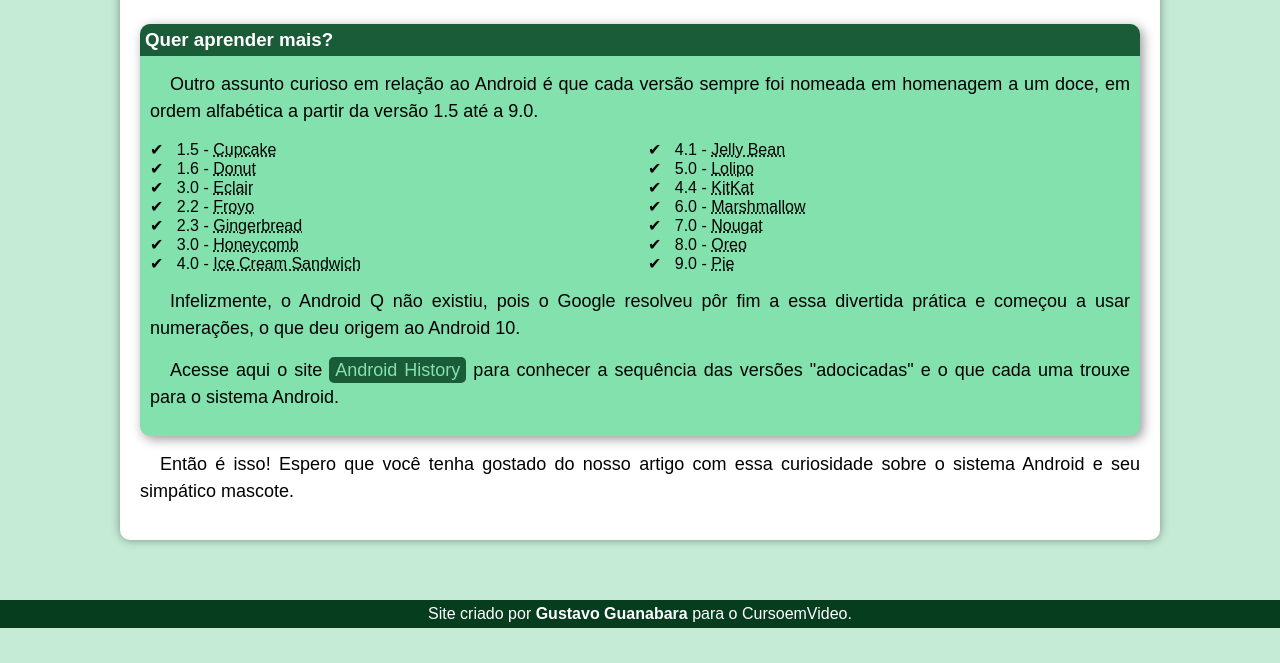
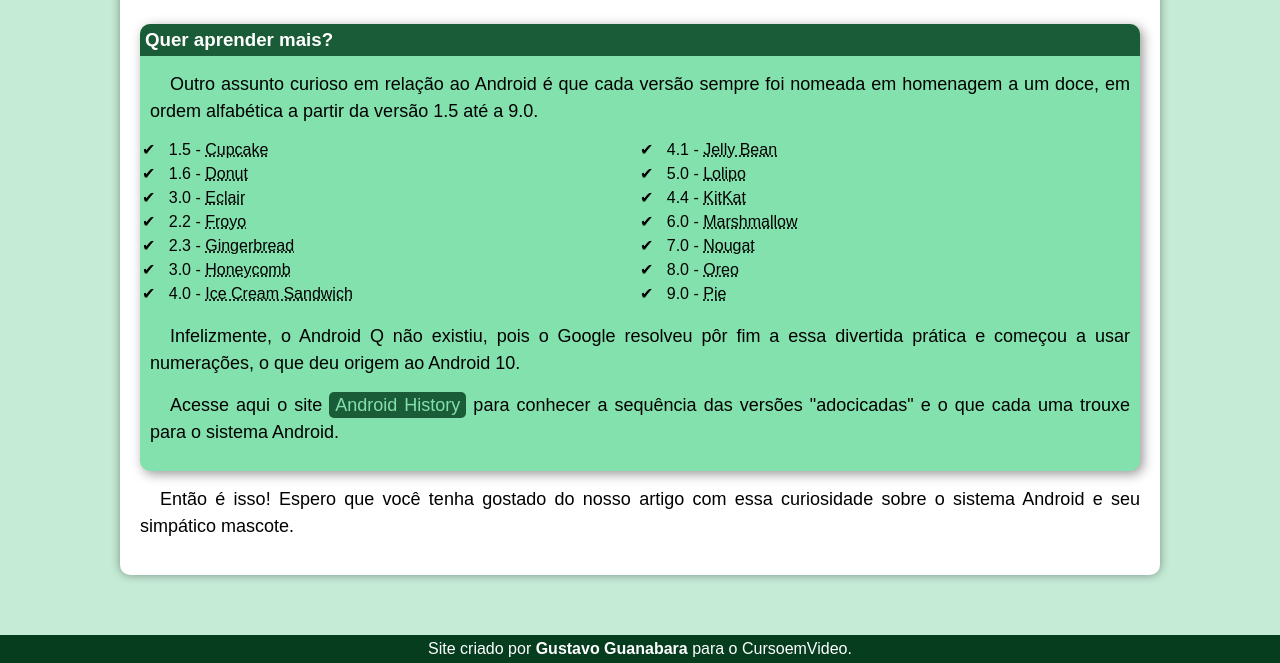
Before and after one commit to FilipeChristian/Projeto_Android, a plain HTML site: page index.html in a window 1280 px wide. Shown: the part 2203-2866 px from the top of the page. Before the commit the page ends 2831 px from the top, so only its background shows below. Drawn offline with Linux system fonts and the light colour scheme.

Commit message:
break line ok

```diff
--- a/estilo/style.css
+++ b/estilo/style.css
@@ -180,6 +180,11 @@ aside > h3{
     border-radius: 10px 10px 0px 0px;
 }
 
+li{
+    margin-bottom: 5px;
+    text-indent: -8px;
+}
+
 footer{
     background-color: var(--cor5);
     color: white;
```
